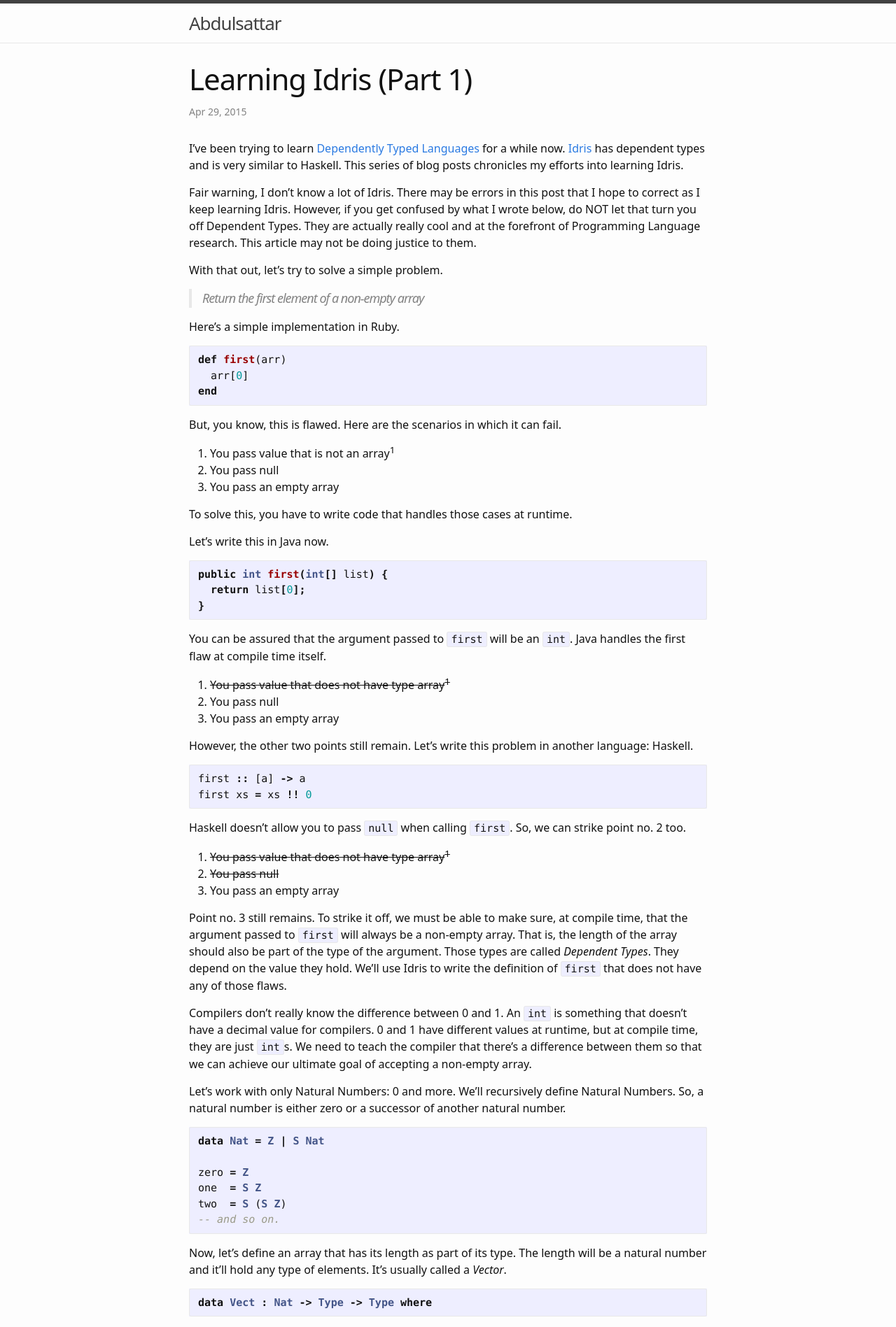
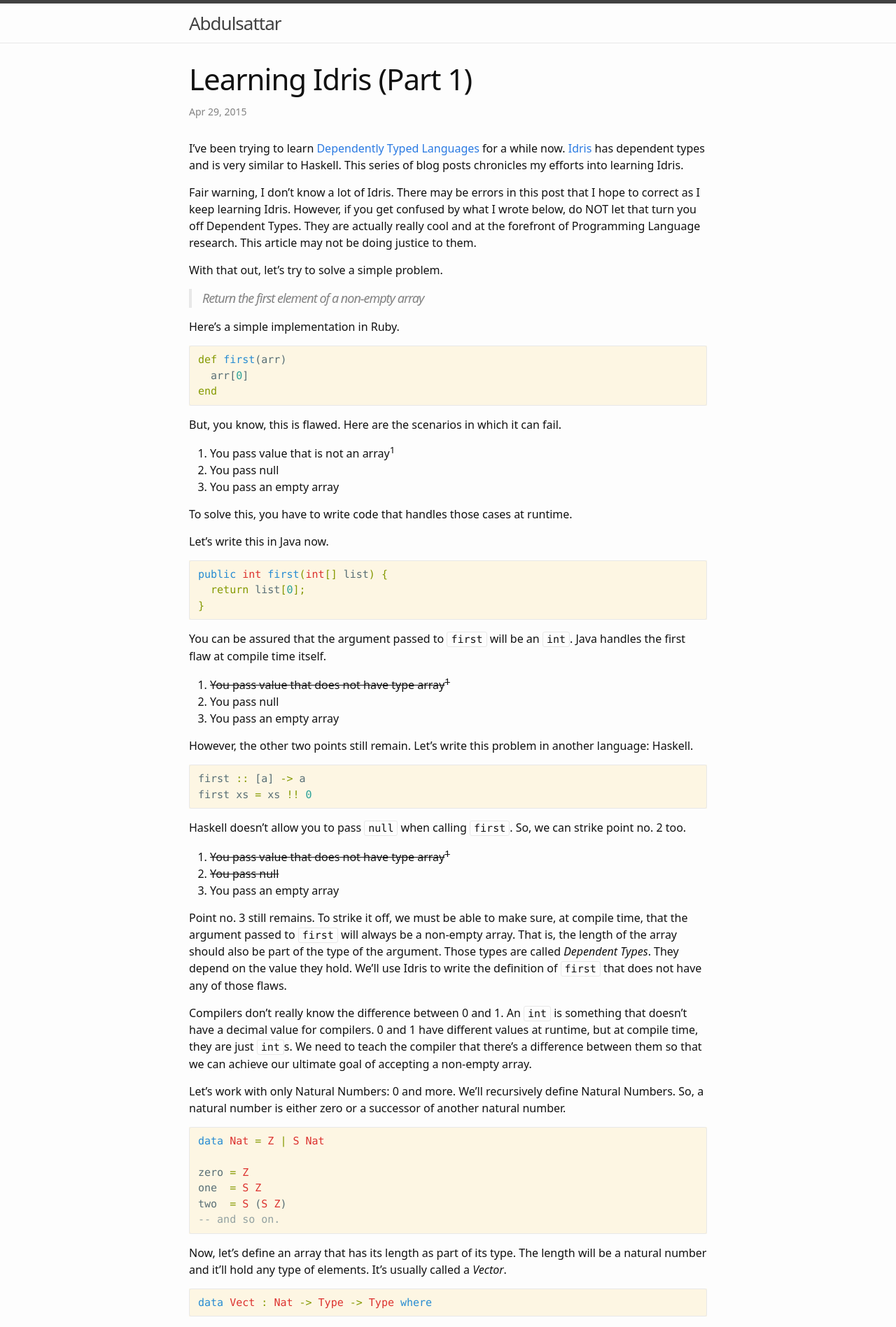
Before and after one commit to abdulsattar/abdulsattar.github.io, a Jekyll site: the page built from _posts/2015-04-29-learning-idris-part-1.markdown, in a window 1280 px wide. Shown: the top 1897 px of the page at 70% size. Built offline with Jekyll 4.4.1, drawn with Linux system fonts in a browser that asks for light colours.

Commit message:
use solarized light for css

```diff
--- a/_sass/_base.scss
+++ b/_sass/_base.scss
@@ -130,7 +130,6 @@
     font-size: 15px;
     border: 1px solid $grey-color-light;
     border-radius: 3px;
-    background-color: #eef;
     font-family: Inconsolata, Consolas, Monaco, monospace;
 }
 
--- a/_sass/_syntax-highlighting.scss
+++ b/_sass/_syntax-highlighting.scss
@@ -1,67 +1,69 @@
-/**
- * Syntax highlighting styles
- */
-.highlight {
-    background-color: #eef;
-    @extend %vertical-rhythm;
-
-    .c     { color: #998; font-style: italic } // Comment
-    .err   { color: #a61717; background-color: #e3d2d2 } // Error
-    .k     { font-weight: bold } // Keyword
-    .o     { font-weight: bold } // Operator
-    .cm    { color: #998; font-style: italic } // Comment.Multiline
-    .cp    { color: #999; font-weight: bold } // Comment.Preproc
-    .c1    { color: #998; font-style: italic } // Comment.Single
-    .cs    { color: #999; font-weight: bold; font-style: italic } // Comment.Special
-    .gd    { color: #000; background-color: #fdd } // Generic.Deleted
-    .gd .x { color: #000; background-color: #faa } // Generic.Deleted.Specific
-    .ge    { font-style: italic } // Generic.Emph
-    .gr    { color: #a00 } // Generic.Error
-    .gh    { color: #999 } // Generic.Heading
-    .gi    { color: #000; background-color: #dfd } // Generic.Inserted
-    .gi .x { color: #000; background-color: #afa } // Generic.Inserted.Specific
-    .go    { color: #888 } // Generic.Output
-    .gp    { color: #555 } // Generic.Prompt
-    .gs    { font-weight: bold } // Generic.Strong
-    .gu    { color: #aaa } // Generic.Subheading
-    .gt    { color: #a00 } // Generic.Traceback
-    .kc    { font-weight: bold } // Keyword.Constant
-    .kd    { font-weight: bold } // Keyword.Declaration
-    .kp    { font-weight: bold } // Keyword.Pseudo
-    .kr    { font-weight: bold } // Keyword.Reserved
-    .kt    { color: #458; font-weight: bold } // Keyword.Type
-    .m     { color: #099 } // Literal.Number
-    .s     { color: #d14 } // Literal.String
-    .na    { color: #008080 } // Name.Attribute
-    .nb    { color: #0086B3 } // Name.Builtin
-    .nc    { color: #458; font-weight: bold } // Name.Class
-    .no    { color: #008080 } // Name.Constant
-    .ni    { color: #800080 } // Name.Entity
-    .ne    { color: #900; font-weight: bold } // Name.Exception
-    .nf    { color: #900; font-weight: bold } // Name.Function
-    .nn    { color: #555 } // Name.Namespace
-    .nt    { color: #000080 } // Name.Tag
-    .nv    { color: #008080 } // Name.Variable
-    .ow    { font-weight: bold } // Operator.Word
-    .w     { color: #bbb } // Text.Whitespace
-    .mf    { color: #099 } // Literal.Number.Float
-    .mh    { color: #099 } // Literal.Number.Hex
-    .mi    { color: #099 } // Literal.Number.Integer
-    .mo    { color: #099 } // Literal.Number.Oct
-    .sb    { color: #d14 } // Literal.String.Backtick
-    .sc    { color: #d14 } // Literal.String.Char
-    .sd    { color: #d14 } // Literal.String.Doc
-    .s2    { color: #d14 } // Literal.String.Double
-    .se    { color: #d14 } // Literal.String.Escape
-    .sh    { color: #d14 } // Literal.String.Heredoc
-    .si    { color: #d14 } // Literal.String.Interpol
-    .sx    { color: #d14 } // Literal.String.Other
-    .sr    { color: #009926 } // Literal.String.Regex
-    .s1    { color: #d14 } // Literal.String.Single
-    .ss    { color: #990073 } // Literal.String.Symbol
-    .bp    { color: #999 } // Name.Builtin.Pseudo
-    .vc    { color: #008080 } // Name.Variable.Class
-    .vg    { color: #008080 } // Name.Variable.Global
-    .vi    { color: #008080 } // Name.Variable.Instance
-    .il    { color: #099 } // Literal.Number.Integer.Long
-}
+.highlight { background-color: #fdf6e3; color: #586e75 }
+.highlight .c { color: #93a1a1 } /* Comment */
+.highlight .err { color: #586e75 } /* Error */
+.highlight .g { color: #586e75 } /* Generic */
+.highlight .k { color: #859900 } /* Keyword */
+.highlight .l { color: #586e75 } /* Literal */
+.highlight .n { color: #586e75 } /* Name */
+.highlight .o { color: #859900 } /* Operator */
+.highlight .x { color: #cb4b16 } /* Other */
+.highlight .p { color: #586e75 } /* Punctuation */
+.highlight .cm { color: #93a1a1 } /* Comment.Multiline */
+.highlight .cp { color: #859900 } /* Comment.Preproc */
+.highlight .c1 { color: #93a1a1 } /* Comment.Single */
+.highlight .cs { color: #859900 } /* Comment.Special */
+.highlight .gd { color: #2aa198 } /* Generic.Deleted */
+.highlight .ge { color: #586e75; font-style: italic } /* Generic.Emph */
+.highlight .gr { color: #dc322f } /* Generic.Error */
+.highlight .gh { color: #cb4b16 } /* Generic.Heading */
+.highlight .gi { color: #859900 } /* Generic.Inserted */
+.highlight .go { color: #586e75 } /* Generic.Output */
+.highlight .gp { color: #586e75 } /* Generic.Prompt */
+.highlight .gs { color: #586e75; font-weight: bold } /* Generic.Strong */
+.highlight .gu { color: #cb4b16 } /* Generic.Subheading */
+.highlight .gt { color: #586e75 } /* Generic.Traceback */
+.highlight .kc { color: #cb4b16 } /* Keyword.Constant */
+.highlight .kd { color: #268bd2 } /* Keyword.Declaration */
+.highlight .kn { color: #859900 } /* Keyword.Namespace */
+.highlight .kp { color: #859900 } /* Keyword.Pseudo */
+.highlight .kr { color: #268bd2 } /* Keyword.Reserved */
+.highlight .kt { color: #dc322f } /* Keyword.Type */
+.highlight .ld { color: #586e75 } /* Literal.Date */
+.highlight .m { color: #2aa198 } /* Literal.Number */
+.highlight .s { color: #2aa198 } /* Literal.String */
+.highlight .na { color: #586e75 } /* Name.Attribute */
+.highlight .nb { color: #B58900 } /* Name.Builtin */
+.highlight .nc { color: #268bd2 } /* Name.Class */
+.highlight .no { color: #cb4b16 } /* Name.Constant */
+.highlight .nd { color: #268bd2 } /* Name.Decorator */
+.highlight .ni { color: #cb4b16 } /* Name.Entity */
+.highlight .ne { color: #cb4b16 } /* Name.Exception */
+.highlight .nf { color: #268bd2 } /* Name.Function */
+.highlight .nl { color: #586e75 } /* Name.Label */
+.highlight .nn { color: #586e75 } /* Name.Namespace */
+.highlight .nx { color: #586e75 } /* Name.Other */
+.highlight .py { color: #586e75 } /* Name.Property */
+.highlight .nt { color: #268bd2 } /* Name.Tag */
+.highlight .nv { color: #268bd2 } /* Name.Variable */
+.highlight .ow { color: #859900 } /* Operator.Word */
+.highlight .w { color: #586e75 } /* Text.Whitespace */
+.highlight .mf { color: #2aa198 } /* Literal.Number.Float */
+.highlight .mh { color: #2aa198 } /* Literal.Number.Hex */
+.highlight .mi { color: #2aa198 } /* Literal.Number.Integer */
+.highlight .mo { color: #2aa198 } /* Literal.Number.Oct */
+.highlight .sb { color: #93a1a1 } /* Literal.String.Backtick */
+.highlight .sc { color: #2aa198 } /* Literal.String.Char */
+.highlight .sd { color: #586e75 } /* Literal.String.Doc */
+.highlight .s2 { color: #2aa198 } /* Literal.String.Double */
+.highlight .se { color: #cb4b16 } /* Literal.String.Escape */
+.highlight .sh { color: #586e75 } /* Literal.String.Heredoc */
+.highlight .si { color: #2aa198 } /* Literal.String.Interpol */
+.highlight .sx { color: #2aa198 } /* Literal.String.Other */
+.highlight .sr { color: #dc322f } /* Literal.String.Regex */
+.highlight .s1 { color: #2aa198 } /* Literal.String.Single */
+.highlight .ss { color: #2aa198 } /* Literal.String.Symbol */
+.highlight .bp { color: #268bd2 } /* Name.Builtin.Pseudo */
+.highlight .vc { color: #268bd2 } /* Name.Variable.Class */
+.highlight .vg { color: #268bd2 } /* Name.Variable.Global */
+.highlight .vi { color: #268bd2 } /* Name.Variable.Instance */
+.highlight .il { color: #2aa198 } /* Literal.Number.Integer.Long */
```
